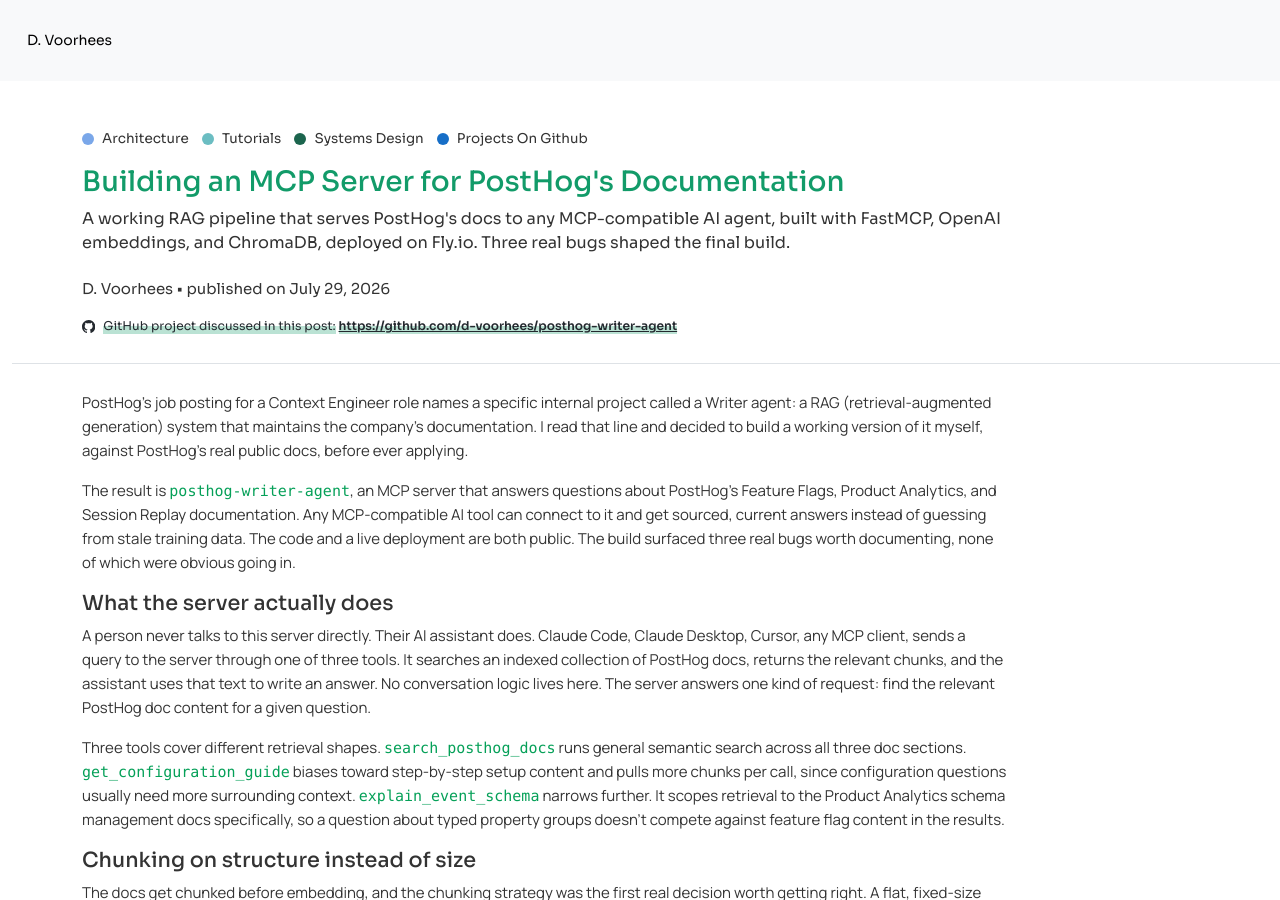
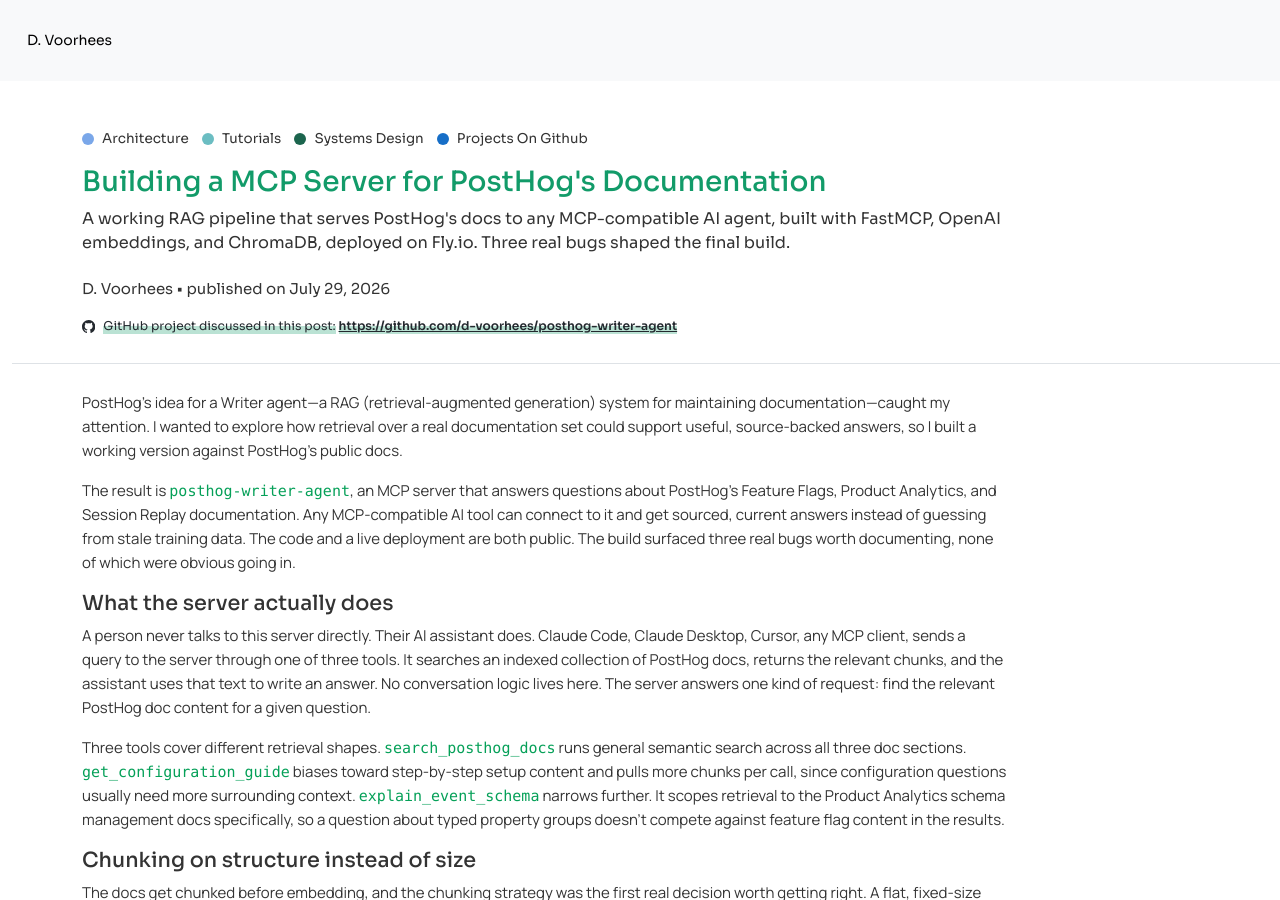
Before and after one commit to d-voorhees/dvoorhees.github.io, a Jekyll site: the page built from _posts/2026-07-29-building-an-mcp-server-for-posthog-documentation.md, in a window 1280 px wide and 900 px high. Built offline with Jekyll 4.4.1, drawn with Linux system fonts in a browser that asks for light colours; nearby versions of some CDN libraries; a style sheet for code colours, icons or effects is not loaded.

Commit message:
small edits

```diff
--- a/_posts/2026-07-29-building-an-mcp-server-for-posthog-documentation.md
+++ b/_posts/2026-07-29-building-an-mcp-server-for-posthog-documentation.md
@@ -1,7 +1,7 @@
 ---
 date: 2026-07-29
 layout: post
-title: "Building an MCP Server for PostHog's Documentation"
+title: "Building a MCP Server for PostHog's Documentation"
 introduction: "A working RAG pipeline that serves PostHog's docs to any MCP-compatible AI agent, built with FastMCP, OpenAI embeddings, and ChromaDB, deployed on Fly.io. Three real bugs shaped the final build."
 seo_title: "Building an MCP Server for PostHog Documentation"
 seo_description: "How to build and deploy an MCP server with FastMCP, OpenAI embeddings, and ChromaDB. Covers chunking strategy, retrieval tradeoffs, and Fly.io deployment bugs."
@@ -9,7 +9,7 @@ categories: ["architecture", "tutorials", "systems design", "projects on github"
 github_url: "https://github.com/d-voorhees/posthog-writer-agent"
 ---
 
-PostHog's job posting for a Context Engineer role names a specific internal project called a Writer agent: a RAG (retrieval-augmented generation) system that maintains the company's documentation. I read that line and decided to build a working version of it myself, against PostHog's real public docs, before ever applying.
+PostHog's idea for a Writer agent—a RAG (retrieval-augmented generation) system for maintaining documentation—caught my attention. I wanted to explore how retrieval over a real documentation set could support useful, source-backed answers, so I built a working version against PostHog's public docs.
 
 The result is `posthog-writer-agent`, an MCP server that answers questions about PostHog's Feature Flags, Product Analytics, and Session Replay documentation. Any MCP-compatible AI tool can connect to it and get sourced, current answers instead of guessing from stale training data. The code and a live deployment are both public. The build surfaced three real bugs worth documenting, none of which were obvious going in.
 
```
